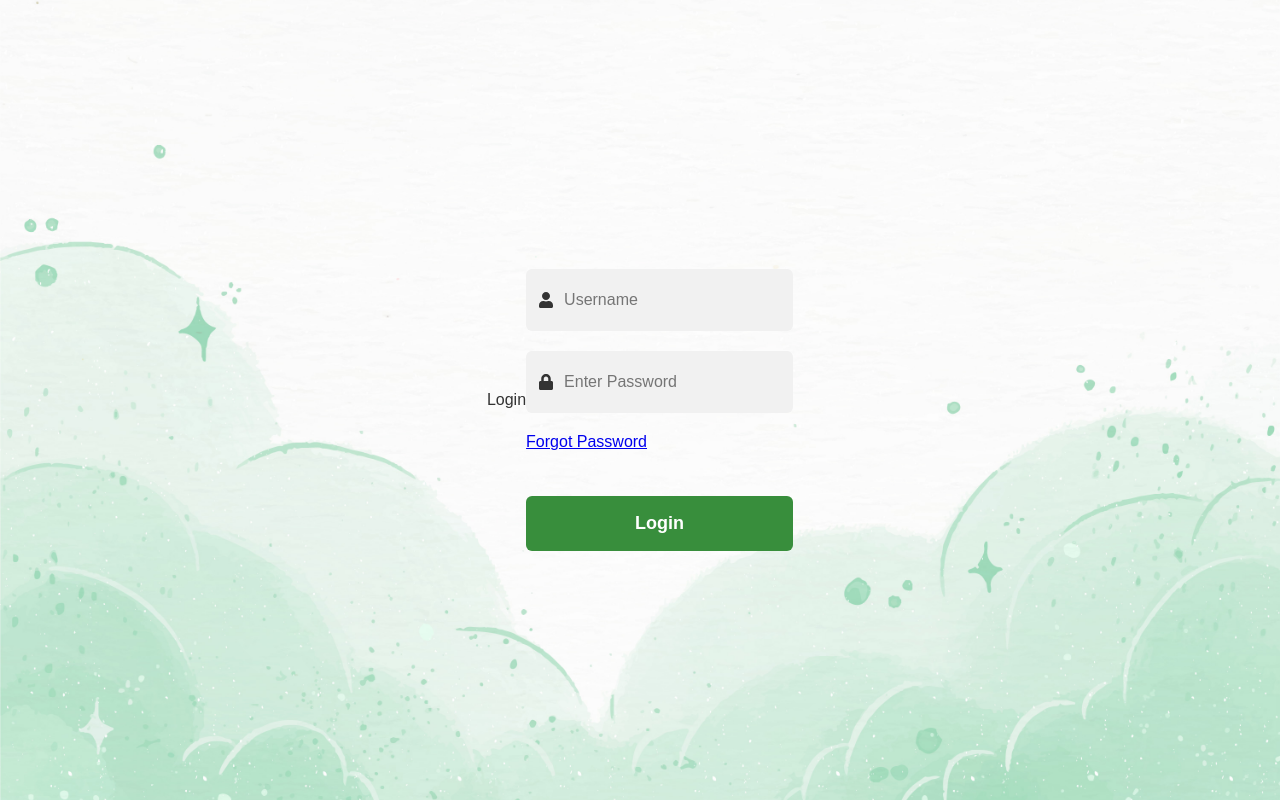
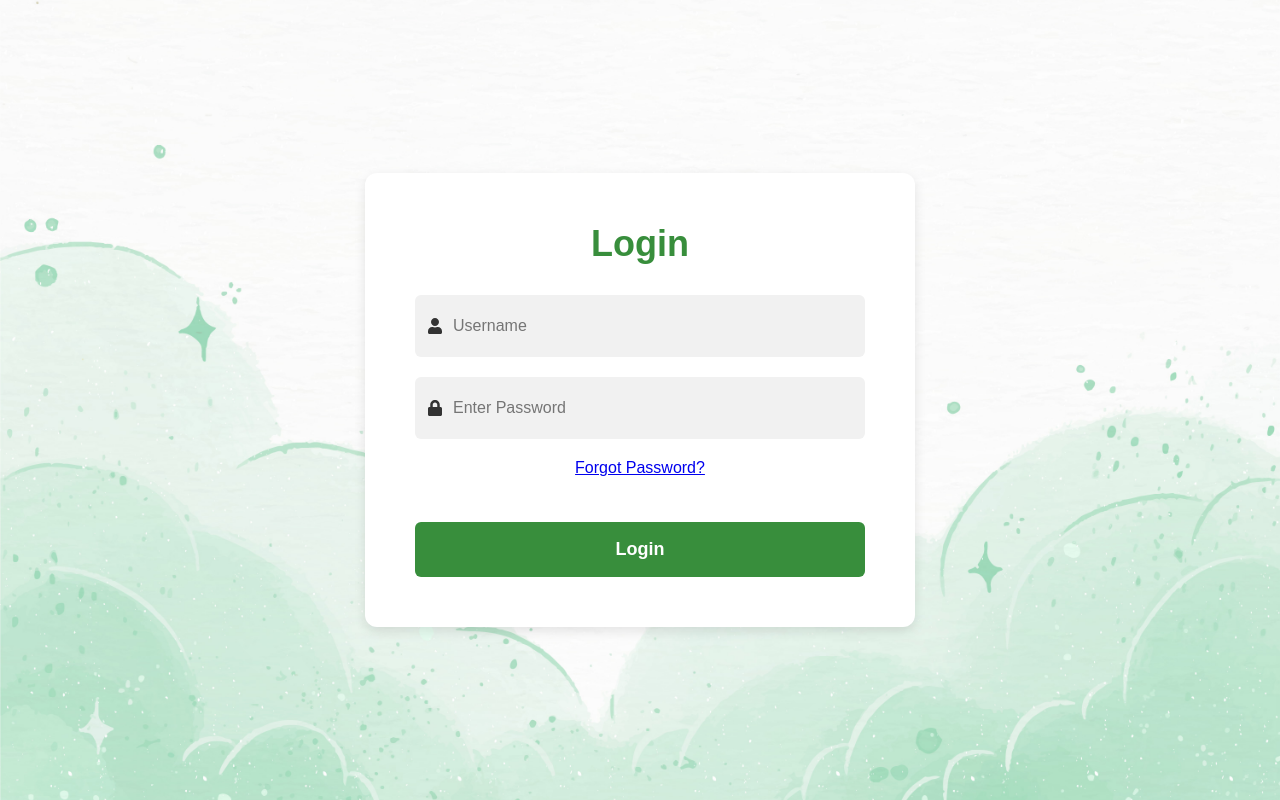
Before and after one commit to TEAM-MERAKI-NAA/MERAKI-FE, a React (Create React App) app: page /login in a window 1280 px wide. Built offline with nearby package versions, Linux system fonts and the light colour scheme; the HTML template or start-up script is replaced by a standard one.

Commit message:
chnaged the layout of login page

```diff
--- a/src/components/Login.js
+++ b/src/components/Login.js
@@ -1,7 +1,7 @@
 import React, { useState } from "react";
 import { useNavigate } from "react-router-dom";
 import axios from "axios";
-import "../styles/Signup.css";
+import "../styles/Signup.css"; // Using the same stylesheet as signup
 import { Link } from "react-router-dom";
 import { FaUser, FaLock } from "react-icons/fa";
 
@@ -25,7 +25,6 @@ export const Login = () => {
         setLoading(true);
         setError("");
 
-        // Validate input before sending API request
         if (!formData.username || !formData.password) {
             setError("Username and password are required.");
             setLoading(false);
@@ -33,12 +32,10 @@ export const Login = () => {
         }
 
         try {
-            // Convert formData to FormData for multipart/form-data
             const formDataToSend = new FormData();
             formDataToSend.append("username", formData.username);
             formDataToSend.append("password", formData.password);
 
-            // Debugging: Print FormData in an iterable format
             console.log("Sending Login Data:");
             for (let pair of formDataToSend.entries()) {
                 console.log(pair[0] + ": " + pair[1]);
@@ -57,13 +54,8 @@ export const Login = () => {
             console.log("Response:", response.data);
 
             if (response.status === 200 && response.data.access) {
-                // Assuming API sends a token
                 const token = response.data.access;
-
-                // Store the token in localStorage
                 localStorage.setItem("authToken", token);
-
-                // Redirect to Dashboard
                 navigate("/dashboard");
             } else {
                 setError("Invalid login credentials. Please try again.");
@@ -82,14 +74,13 @@ export const Login = () => {
 
     return (
         <div className="container">
-            <div className="header">
-                <div className="text">Login</div>
-                <div className="underline"></div>
-            </div>
+            <div className="login-card">
+                <h2 className="login-title">Login</h2>
 
                 {error && <div className="error-message">{error}</div>}
 
-            <form className="inputs" onSubmit={handleSubmit}>
+                <form className="form-container" onSubmit={handleSubmit}>
+                    <div className="inputs">
                         <div className="input">
                             <FaUser className="icon" />
                             <input
@@ -114,16 +105,16 @@ export const Login = () => {
                         </div>
 
                         <div className="forgot-password">
-                    <Link to="/forgot-password">Forgot Password</Link>
+                            <Link to="/forgot-password">Forgot Password?</Link>
                         </div>
 
-                <div className="submit-container">
                         <button className="submit" type="submit" disabled={loading}>
                             {loading ? "Logging in..." : "Login"}
                         </button>
                     </div>
                 </form>
             </div>
+        </div>
     );
 };
 
--- a/src/styles/Signup.css
+++ b/src/styles/Signup.css
@@ -114,3 +114,22 @@
     font-size: 14px;
     font-weight: bold;
 }
+
+.login-card{
+    background: #ffffff;
+    padding: 50px;
+    border-radius: 12px;
+    box-shadow: 0px 4px 12px rgba(0, 0, 0, 0.1);
+    width: 100%;
+    max-width: 550px;
+    min-height: 450px;
+    text-align: center;
+}
+
+h2{
+    color: #388e3c;
+}
+
+.login-card .login-title{
+    color: #388e3c;
+}
```
Also changed, not shown: src/styles/Login.css (deleted). Lines whose indentation alone changed are shown as unchanged.
